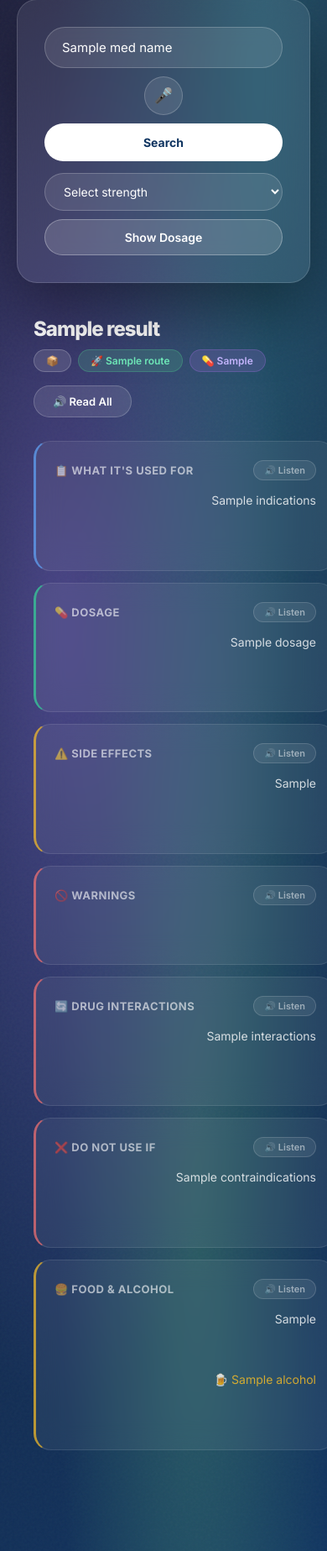
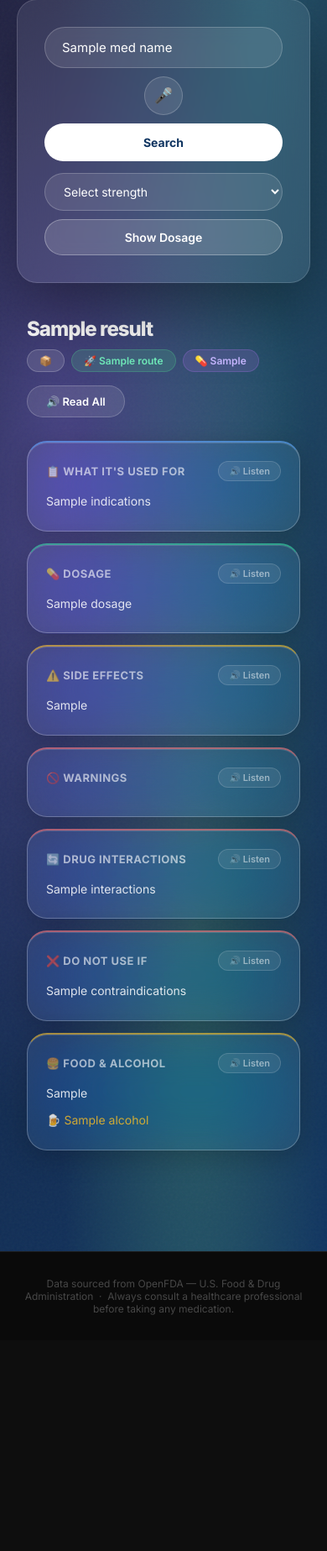
Before and after one commit to shahadzein/pharmindex, a Flask app: template templates/index.html in a window 390 px wide. Shown: the part 351-2198 px from the top of the page at 84% size. After the commit the page ends 1917 px from the top, so only its background shows below. Run offline with Flask 3, Linux system fonts and the light colour scheme; the template is opened without the code that fills it: most values are stand-ins (such as "Sample title", 1, 10 or a date in 2020).

Commit message:
liquid glass cards and fix mobile

```diff
--- a/templates/index.html
+++ b/templates/index.html
@@ -286,20 +286,21 @@
     }
 
     .card {
-      background: rgba(255,255,255,0.06);
-      backdrop-filter: blur(16px);
-      -webkit-backdrop-filter: blur(16px);
-      border: 1px solid rgba(255,255,255,0.1);
-      border-radius: 20px;
+      background: rgba(255,255,255,0.08);
+      backdrop-filter: blur(40px) saturate(180%);
+      -webkit-backdrop-filter: blur(40px) saturate(180%);
+      border: 1px solid rgba(255,255,255,0.25);
+      border-radius: 24px;
       padding: 22px;
       transition: background 0.2s;
+      box-shadow: 0 8px 32px rgba(0,0,0,0.2), inset 0 1px 0 rgba(255,255,255,0.15);
     }
-    .card:hover { background: rgba(255,255,255,0.09); }
+    .card:hover { background: rgba(255,255,255,0.12); }
 
-    .card.warning { border-left: 3px solid rgba(248,113,113,0.7); }
-    .card.caution { border-left: 3px solid rgba(251,191,36,0.7); }
-    .card.info    { border-left: 3px solid rgba(96,165,250,0.7); }
-    .card.safe    { border-left: 3px solid rgba(52,211,153,0.7); }
+    .card.warning { border-top: 2px solid rgba(248,113,113,0.6); }
+    .card.caution { border-top: 2px solid rgba(251,191,36,0.6); }
+    .card.info    { border-top: 2px solid rgba(96,165,250,0.6); }
+    .card.safe    { border-top: 2px solid rgba(52,211,153,0.6); }
 
     .card-header {
       display: flex;
@@ -318,9 +319,10 @@
 
     .card p {
       font-size: 14px;
-      color: rgba(255,255,255,0.8);
+      color: rgba(255,255,255,0.85);
       line-height: 1.75;
-      text-align: right;
+      text-align: left;
+      margin: 0;
     }
 
     .listen-btn {
@@ -342,6 +344,18 @@
       text-align: center; padding: 30px 20px;
       font-size: 12px; color: rgba(255,255,255,0.25);
       border-top: 1px solid rgba(255,255,255,0.08);
+    }
+    @media (max-width: 600px) {
+      .cards-grid {
+        grid-template-columns: 1fr;
+      }
+      .card {
+        width: 100%;
+        margin: 0 auto;
+      }
+      .results-panel {
+        padding: 0 12px;
+      }
     }
   </style>
 </head>
```
